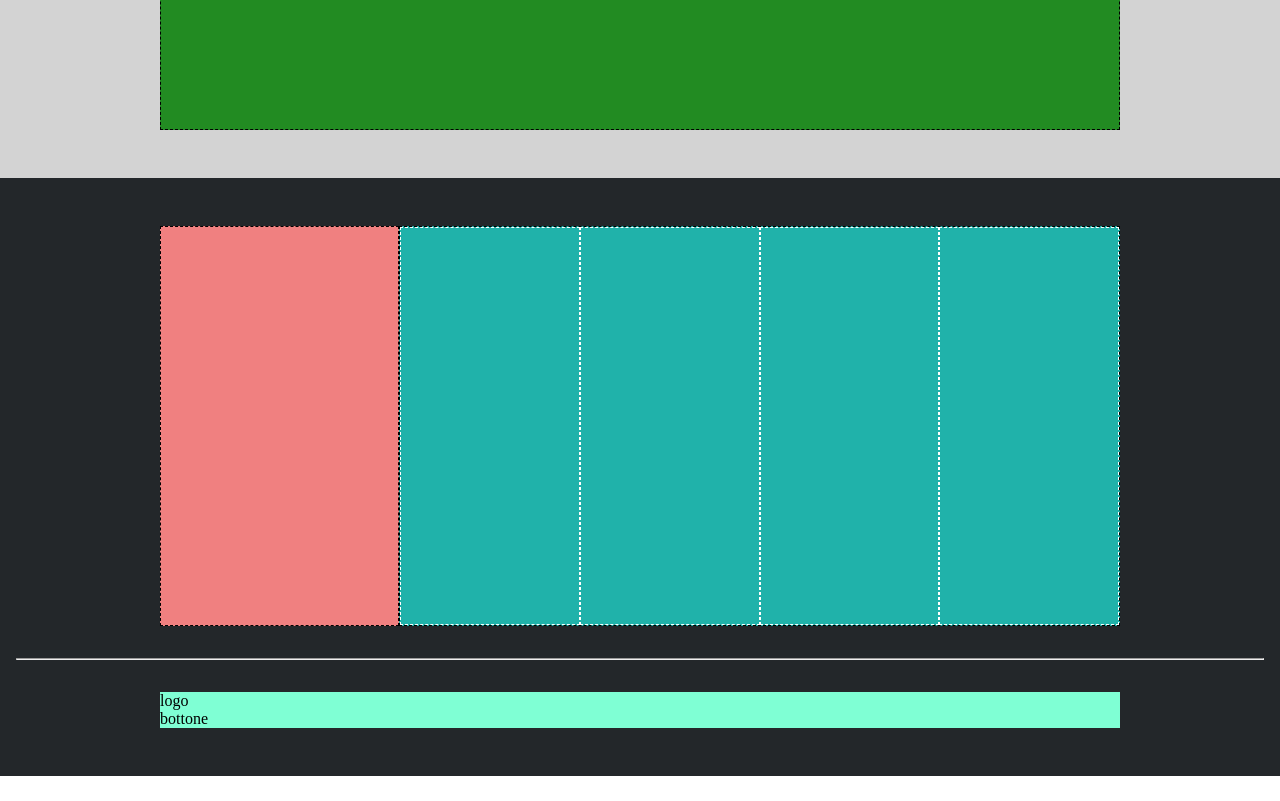
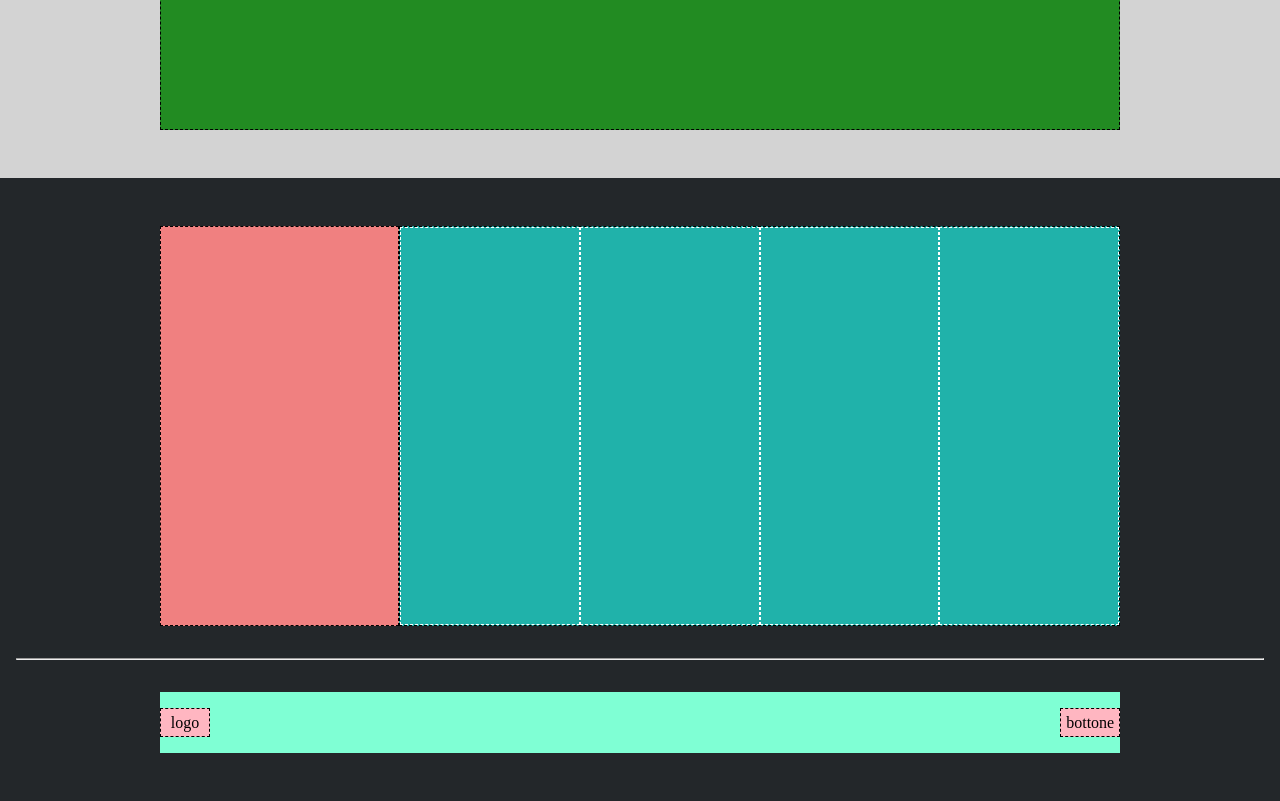
Before and after one commit to GiacomoDiNardo/htmlcss-struttura-discord, a plain HTML site: page index.html in a window 1280 px wide. Shown: the part 2051-2852 px from the top of the page. Before the commit the page ends 2827 px from the top, so only its background shows below. Drawn offline with Linux system fonts and the light colour scheme.

Commit message:
footer logo and button

```diff
--- a/css/style.css
+++ b/css/style.css
@@ -123,8 +123,27 @@ hr {
 
 .bg-endpage {
     background-color: #7FFFD4;
+    padding: 1rem 0;
+}
+
+.clearfix {
+    content: "";
+    display: table;
+    clear: both;
+}
+
+.ft-logo, .ft-button {
+    min-width: 50px;
+    background-color: #FFB6C1;
+    padding: 0.3rem;
+    border: 1px dashed black;
+    text-align: center;
 }
 
 .ft-logo {
-    min-width: 50px;
+    float: left;
 }
+
+.ft-button {
+    float: right;
+}
--- a/index.html
+++ b/index.html
@@ -66,16 +66,11 @@
 
             <hr>
 
-            <div class="container bg-endpage">
+            <div class="container bg-endpage clearfix">
                 <div class="ft-logo">logo</div>
                 <div class="ft-button">bottone</div>
             </div>
         </div>
-
-
-        </div>
-
-
     </footer>
 </body>
 </html>
```
